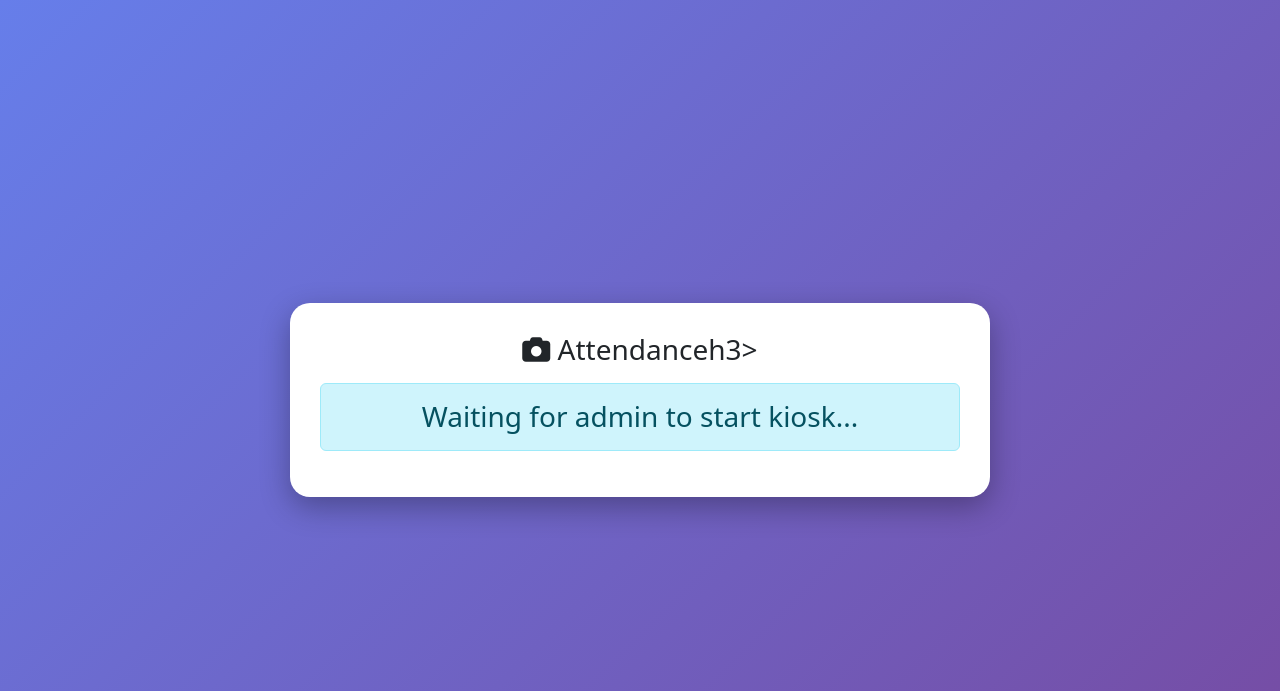
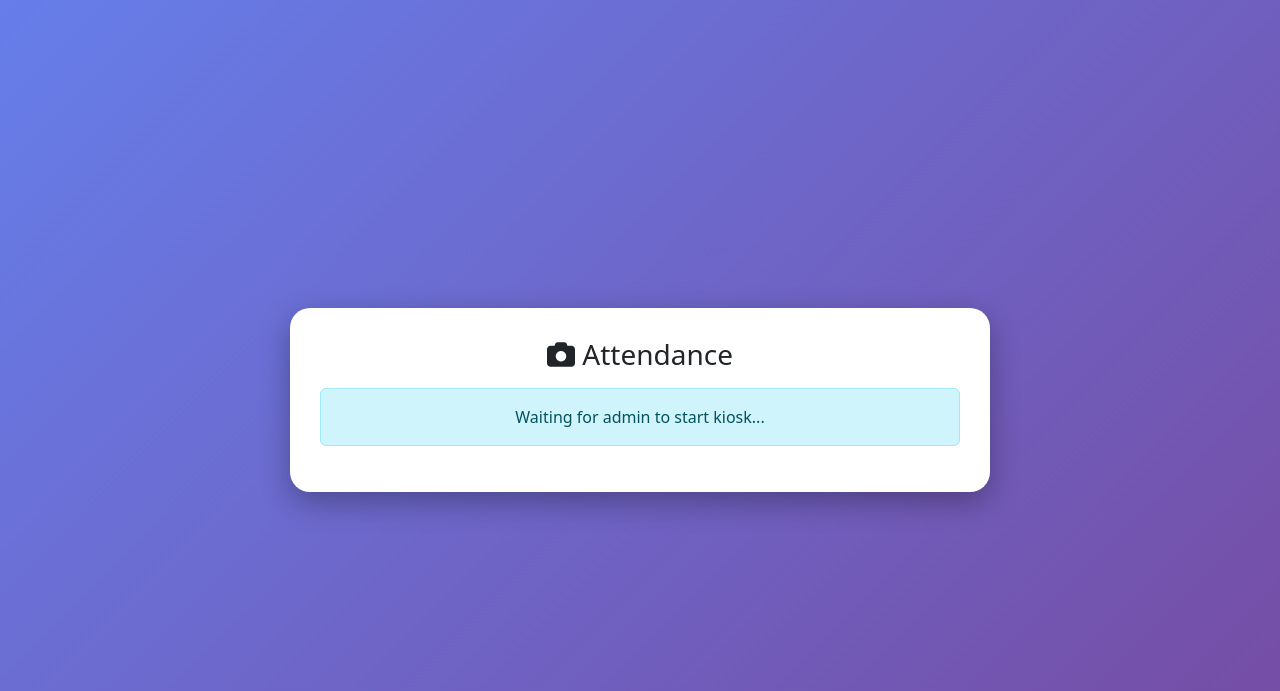
Before and after one commit to Shreyarg-77/face_attendance, a Flask app: page /kiosk_display in a window 1280 px wide. Shown: the top 691 px of the page. Run offline with Flask 3, Linux system fonts and the light colour scheme.

Commit message:
Changed kiosk

```diff
--- a/templates/kiosk_display.html
+++ b/templates/kiosk_display.html
@@ -31,9 +31,9 @@
 
 <div class="kiosk-container">
     <div class="text-center">
-        <h3 class="mb-3"><i class="fas fa-camera"></i> Attendanceh3>
+        <h3 class="mb-3"><i class="fas fa-camera"></i> Attendance</h3>
 
-        <button id=" Kiosk</startBtn" class="btn btn-primary btn-lg mb-3" onclick="startCamera()" style="display:none;">
+        <button id=" Kiosk startBtn" class="btn btn-primary btn-lg mb-3" onclick="startCamera()" style="display:none;">
             <i class="fas fa-play"></i> Start Camera
         </button>
 
```
